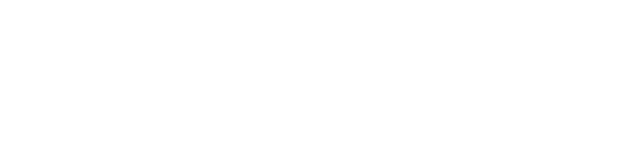
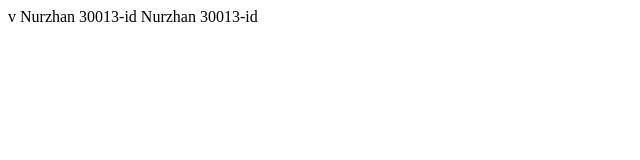
Before and after one commit to NurzhanTorino/DNS_proverka, a plain HTML site: page index.html in a window 1280 px wide. Shown: the whole page, without its empty margins (0-640 px from the left). Drawn offline with Linux system fonts and the light colour scheme.

Commit message:
Update index.html

```diff
--- a/index.html
+++ b/index.html
@@ -2,9 +2,11 @@
 <html lang="en">
 <head>
     <meta charset="UTF-8">
-    <title> Ultarakov Nurzhan 30013-id</title>
+    <title>  30013-id</title>
 </head>
+   v Nurzhan 30013-id
 <body>
+ Nurzhan 30013-id
 
 </body>
 </html>
```
